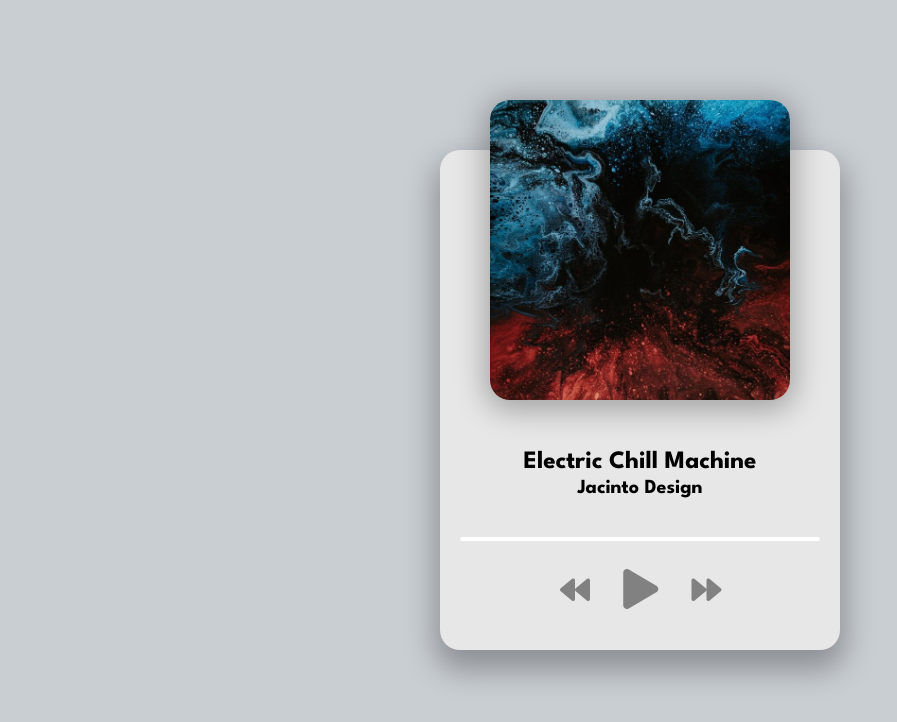
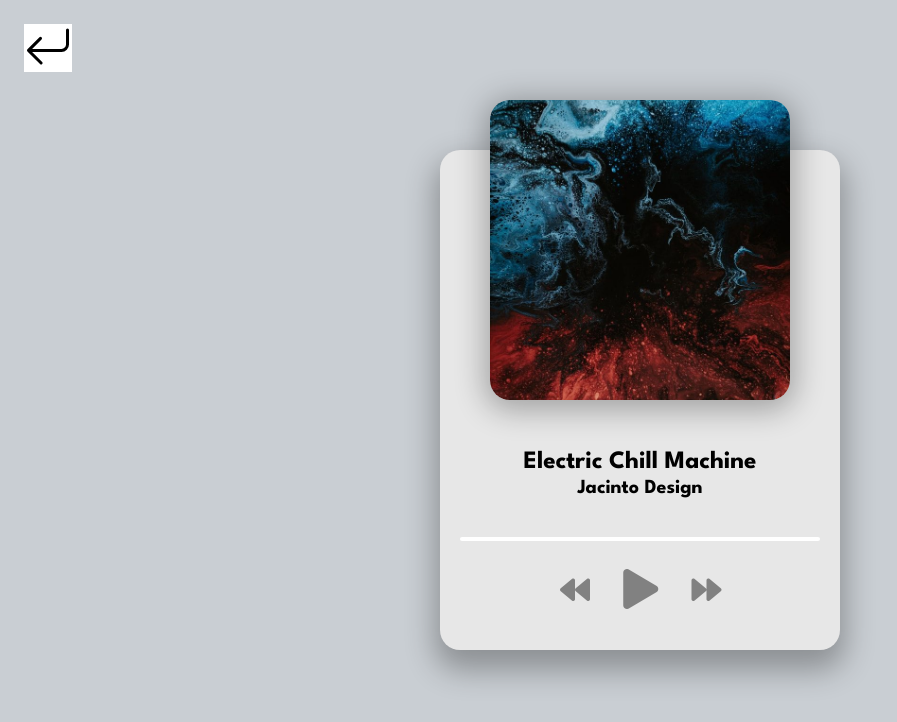
Before and after one commit to nguyenbn7/side-projects, a SvelteKit app: page /music-player in a window 1280 px wide. Shown: the top 722 px of the page, without its empty margins (0-897 px from the left). Built offline with nearby package versions, Linux system fonts and the light colour scheme.

Commit message:
add back button

```diff
--- a/src/lib/home/navbar.svelte
+++ b/src/lib/home/navbar.svelte
@@ -5,7 +5,7 @@
 	export let searchText;
 </script>
 
-<nav class="navbar navbar-expand-lg bg-primary">
+<nav class="navbar navbar-expand-lg bg-primary sticky-top">
 	<div class="container-fluid">
 		<div class="row w-100">
 			<div class="col-3 col-md-6">
--- a/src/routes/(home)/+page.svelte
+++ b/src/routes/(home)/+page.svelte
@@ -30,7 +30,7 @@
 
 	<div class="album py-5 bg-body-tertiary">
 		<div class="container">
-			<div class="row row-cols-md-1 row-cols-lg-2 g-3">
+			<div class="row row-cols-1 row-cols-lg-2 g-3">
 				{#each newData as item}
 					<div class="col">
 						<div class="card shadow-sm">
--- a/src/routes/(projects)/(font-awesome)/+layout.svelte
+++ b/src/routes/(projects)/(font-awesome)/+layout.svelte
@@ -15,4 +15,12 @@
 		href="https://cdnjs.cloudflare.com/ajax/libs/font-awesome/5.10.2/css/all.min.css"
 	/>
 </svelte:head>
+<a
+	href="/"
+	data-sveltekit-reload
+	style="text-decoration: none; position: fixed; top: 0; z-index: 1020; left: 0; margin-top: 2em; margin-left: 2em;"
+	title="Back"
+>
+	<img src="arrow-return-left.svg" alt="Back" style="height: 4em; background: white;" />
+</a>
 <slot />
```
Also changed, not shown: src/routes/(projects)/(default)/+layout.svelte (+8 -0 lines), static/arrow-return-left.svg (added), vercel.json.
